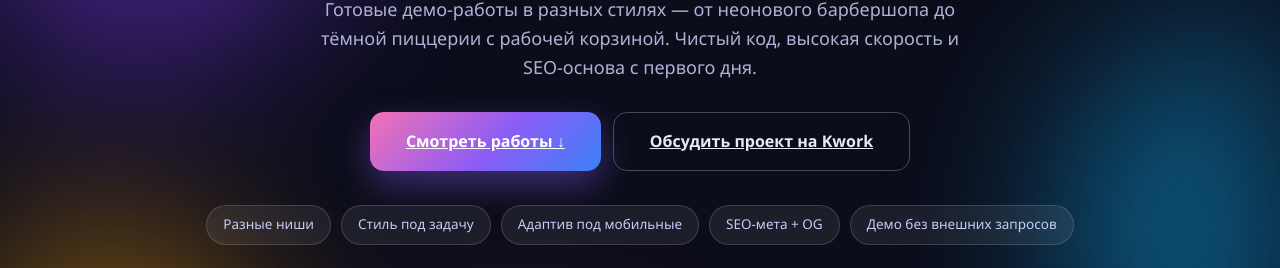
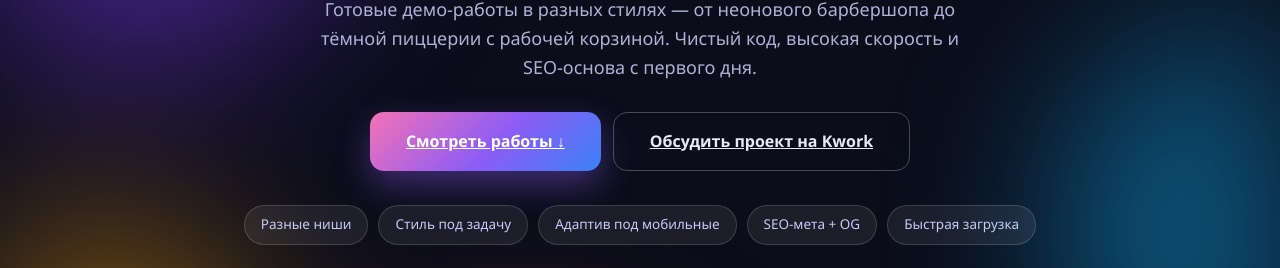
Before and after one commit to vekonev-prof/vekonev-prof.github.io, a plain HTML site: page index.html in a window 1280 px wide. Shown: the part 230-498 px from the top of the page. Drawn offline with Linux system fonts and the light colour scheme.

Commit message:
Chip text: 'Быстрая загрузка' instead of external-requests phrasing

```diff
--- a/index.html
+++ b/index.html
@@ -145,7 +145,7 @@ footer a{color:#c7cbf7}
 <span class="chip">Стиль под задачу</span>
 <span class="chip">Адаптив под мобильные</span>
 <span class="chip">SEO-мета + OG</span>
-<span class="chip">Демо без внешних запросов</span>
+<span class="chip">Быстрая загрузка</span>
 </div>
 <div class="stats">
 <div class="stat"><div class="stat-num">5+</div><div class="stat-text">демо-работ</div></div>
```
